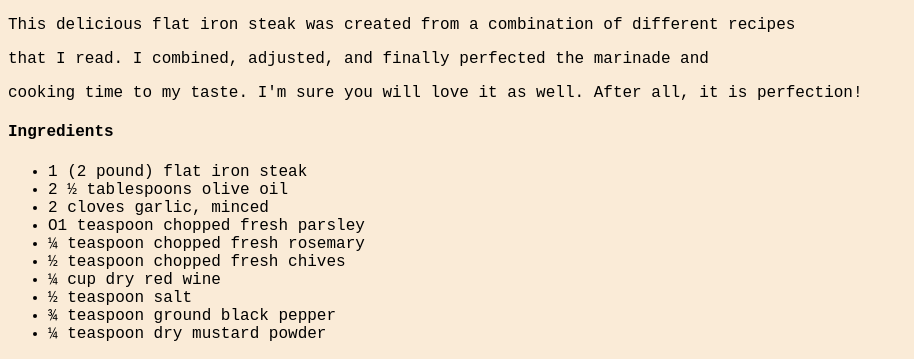
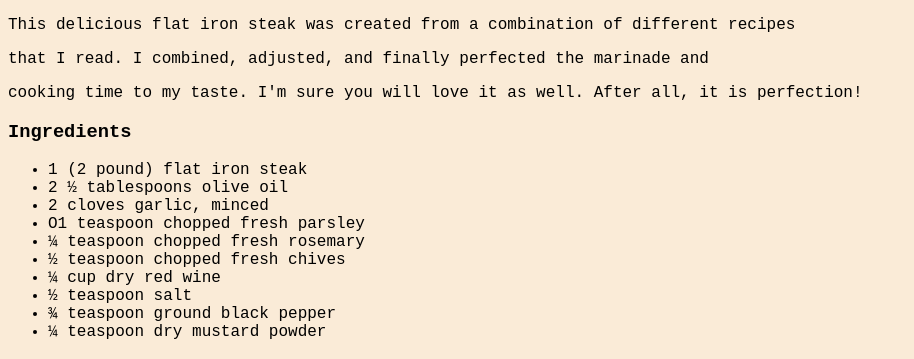
Before and after one commit to Nadav-Sonino/odin-recipes, a plain HTML site: page recipes/flat-iron-steak.html in a window 1280 px wide. Shown: the part 447-806 px from the top of the page, without its empty margins (0-914 px from the left). Drawn offline with Linux system fonts and the light colour scheme.

Commit message:
Fix inconsistent headings sizes

```diff
--- a/recipes/flat-iron-steak.html
+++ b/recipes/flat-iron-steak.html
@@ -22,7 +22,7 @@
     <p>
         cooking time to my taste. I'm sure you will love it as well. After all, it is perfection!
     </p>
-    <h4>Ingredients</h4>
+    <h3>Ingredients</h3>
     <ul>
         <li>1 (2 pound) flat iron steak</li>
         <li>2 ½ tablespoons olive oil</li>
```
Also changed, not shown: recipes/fries.html (+1 -1 lines), recipes/pizza.html (+1 -1 lines).
